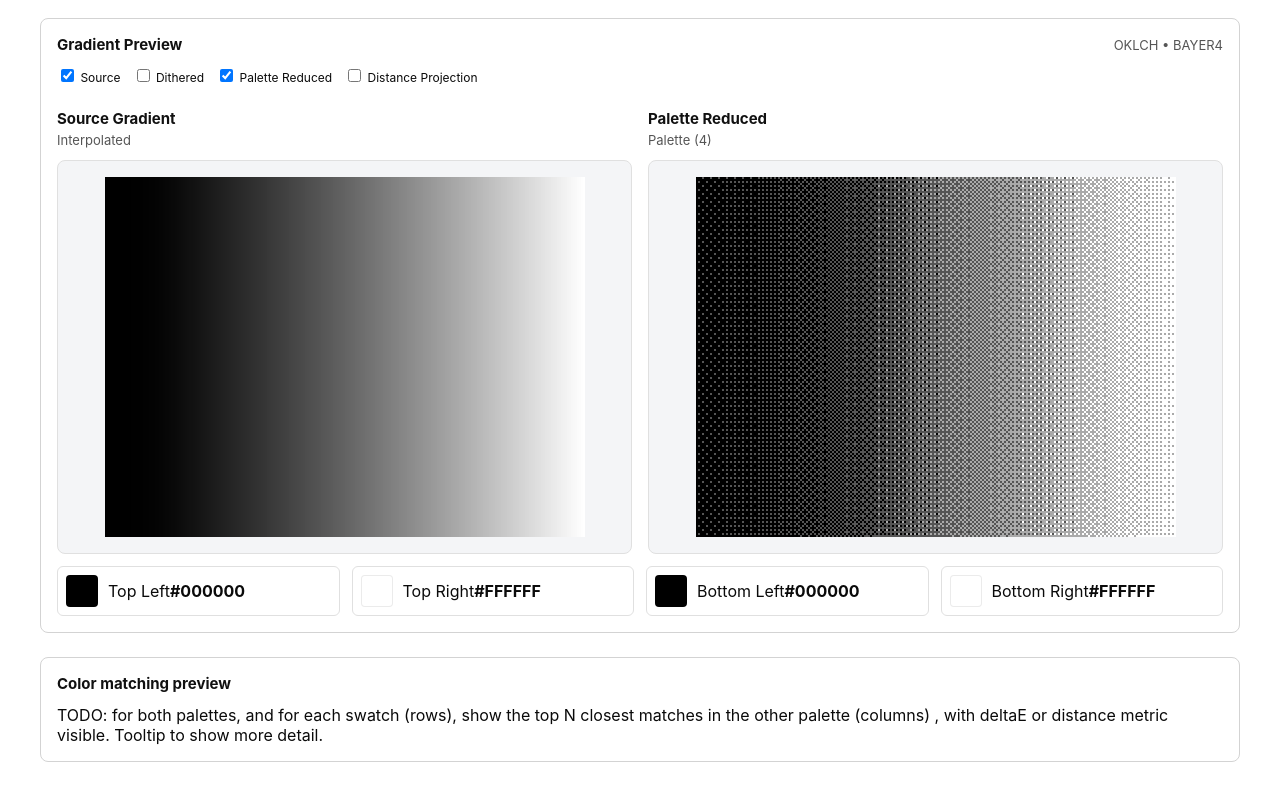
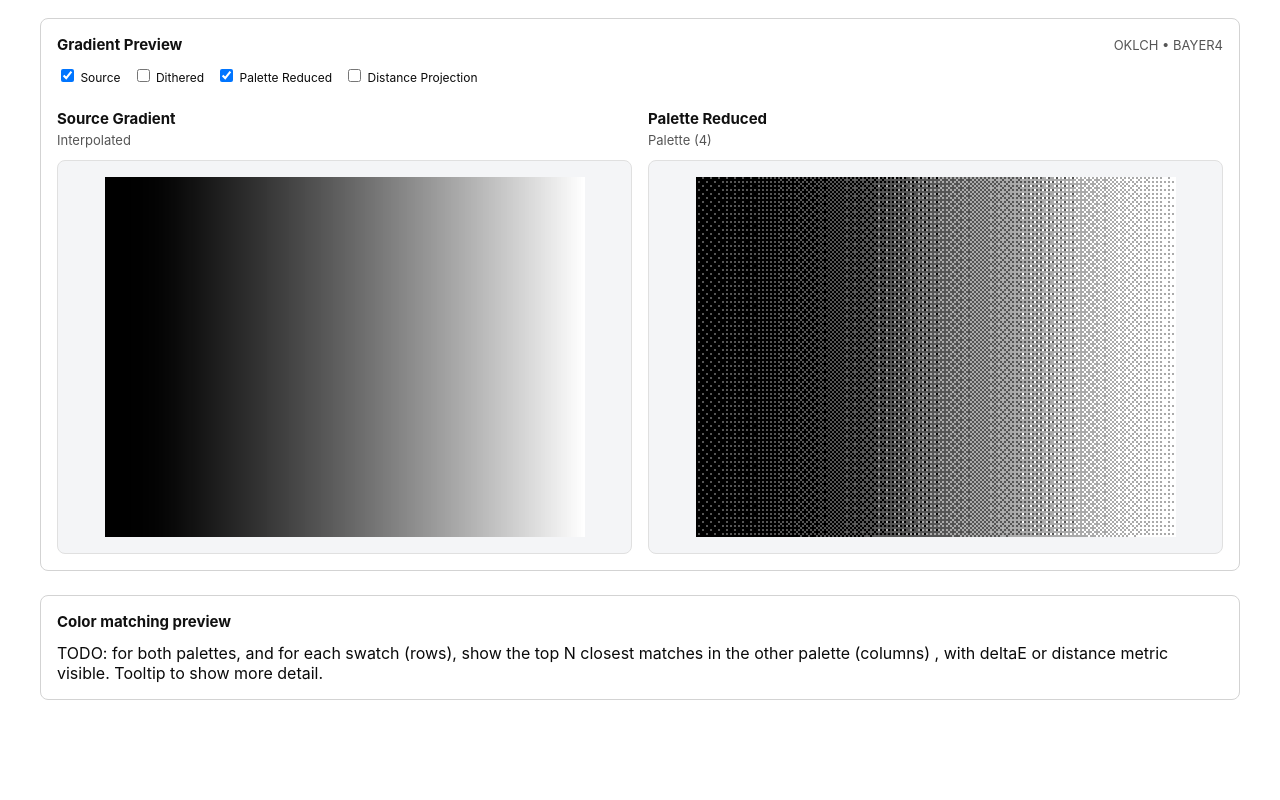
Before and after one commit to thenfour/typefacecompare, a Next.js app: page /DitherGradient in a window 1280 px wide. Shown: the part 785-1585 px from the top of the page. After the commit the page ends 1525 px from the top, so only its background shows below. Built offline with nearby package versions, Linux system fonts and the light colour scheme; a web font is replaced by a local one.

Commit message:
no more useless corner labels

```diff
--- a/src/pages/DitherGradient.tsx
+++ b/src/pages/DitherGradient.tsx
@@ -95,7 +95,7 @@ const PALETTE_PRESETS = [
     },
 ] as const;
 
-const CORNER_LABELS = ["Top Left", "Top Right", "Bottom Left", "Bottom Right"] as const;
+//const CORNER_LABELS = ["Top Left", "Top Right", "Bottom Left", "Bottom Right"] as const;
 interface ReductionPaletteEntry {
     rgb: { r: number; g: number; b: number };
     coords: number[];
@@ -589,21 +589,6 @@ export default function DitherGradientPage() {
                                 />
                             )}
                         </div>
-                        <div className="corner-summary">
-                            {derivedCorners.hexes.length === 4 ? (
-                                derivedCorners.hexes.map((hex, index) => (
-                                    <div key={index} className="corner-summary-item">
-                                        <div className="color-chip" style={{ backgroundColor: hex }} />
-                                        <div>
-                                            <span>{CORNER_LABELS[index]}</span>
-                                            <strong>{hex}</strong>
-                                        </div>
-                                    </div>
-                                ))
-                            ) : (
-                                <p className="dither-gradient-warning">Waiting for valid palette input…</p>
-                            )}
-                        </div>
                     </section>
                 </div>
 
@@ -773,7 +758,6 @@ function vectorToTuple(vector: ReturnType<typeof convertHexToVector>, mode: Colo
             return [rgb.r, rgb.g, rgb.b];
         }
         case "hsl": {
-            //console.log(vector);
             const hsl = vector as { h: number; s: number; l: number };
             const [hx, hy] = hueToCartesian(hsl.h);
             return [hx, hy, hsl.s, hsl.l];
@@ -818,9 +802,9 @@ function distanceSq(a: number[], b: number[]) {
 
 // Converts projected coordinate tuples into RGB for visualization. Components cycle over R/G/B as needed.
 function coordsToPreviewRgb(coords: number[]) {
-    if (coords.length === 0) {
-        return { r: 0, g: 0, b: 0 };
-    }
+    // if (coords.length === 0) {
+    //     return { r: 0, g: 0, b: 0 };
+    // }
     const normalized = coords.map((value) => normalizeCoordComponent(value));
     const sample = (channelIndex: number) => normalized[channelIndex % normalized.length];
     return clampRgb255({
```
